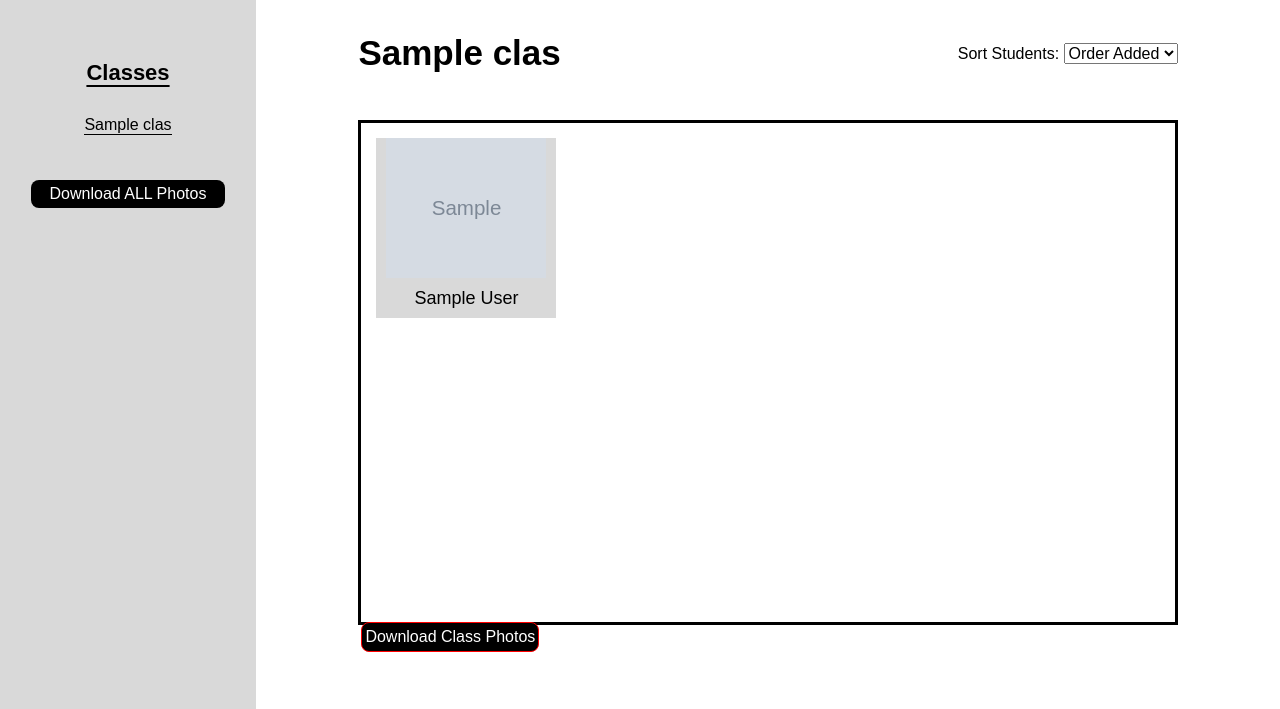
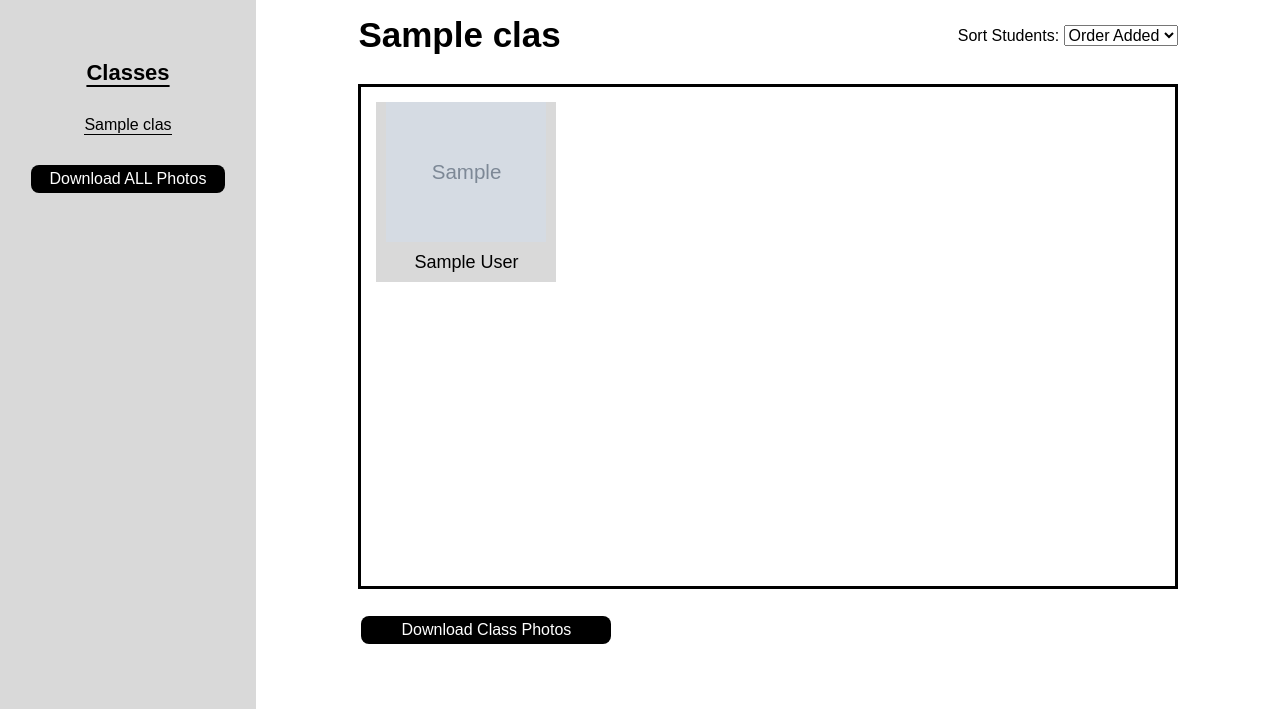
Before and after one commit to geuresti/Photom, a Django app: page / in a window 1280 px wide; the page is wider, and only the part inside the window is pictured. Shown: the part 110-819 px from the top of that part. Run offline with Django 4.2, Linux system fonts and the light colour scheme; a user stored in the database is signed in; tables that the repository leaves empty hold one stand-in row (values such as "Sample post"); grey boxes marked "Sample" are stand-in pictures; some libraries are stand-ins or nearby versions.

Commit message:
fixed button stylings on index page. testing bugfixes for csv upload.

```diff
--- a/photomanager/photom/static/photom/index.css
+++ b/photomanager/photom/static/photom/index.css
@@ -56,7 +56,7 @@
   max-height: 800px;
   margin: auto;
   display: grid;
-  grid-template-rows: 15% 75%;
+  grid-template-rows: 10% 75%;
 }
 
 #class-display-wrapper {
@@ -122,7 +122,7 @@
   width: 90%;
 
   max-width: 250px;
-  min-width: 150px;
+  min-width: 180px;
 
   border: none;
   border-radius: 8px;
@@ -135,10 +135,10 @@
 
 .class-button {
   display: none;
-  position: absolute;
+  position: relative;
   width: fit-content;
-
-  border: 1px solid red;
+  top: 30px;
+  min-width: 250px;
 }
 
 .download-button:hover {
@@ -148,8 +148,8 @@
   border: 1px solid black;
 }
 
-#dap-button-wrapper {
-  padding-top: 30px;
+.dp-button-wrapper {
+  padding-top: 15px;
 }
 
 /**************** RESPONSIVE STYLINGS ****************/
--- a/photomanager/photom/templates/photom/index.html
+++ b/photomanager/photom/templates/photom/index.html
@@ -21,7 +21,7 @@
                 {% endfor %}
             </ul>
 
-            <div id="dap-button-wrapper">
+            <div class="dp-button-wrapper">
                 <button type="button" id="download-all-photos" class="download-button" onclick="location.href='{% url 'download_school_photos' school.pk %}'"> Download ALL Photos </button>
             </div>
 
@@ -53,8 +53,6 @@
                     {% endfor %}
                 </div>
 
-               <!--<div class="download-photos-wrapper">-->
-
                 <button type="button" id="download-photos-{{class.pk}}" class="download-button class-button" onclick="location.href='{% url 'download_class_photos' class.pk %}'"> Download Class Photos </button>
 
                 {% endfor %}
--- a/photomanager/photom/views/views.py
+++ b/photomanager/photom/views/views.py
@@ -30,7 +30,6 @@ def get_school_photos(pk):
 
     return photos
 
-# Great Hearts Invictus is 13
 def download_school_photos(request, pk):
     school_name = SchoolAccount.objects.get(pk=pk).school_name
 
@@ -180,24 +179,6 @@ def reset_notifications(request):
         notif.save()
 
     return HttpResponseRedirect(reverse("index"))
-
-# Already a view with the same name
-"""
-@login_required
-def account_settings(request):
-    school = SchoolAccount.objects.get(user=request.user)
-    notifications = Notification.objects.filter(school=school, hidden=False)
-    account_form = AccountForm()
-
-    context = {
-        "school":school,
-        "notifications":notifications,
-        "account_form":account_form
-    }
-
-    return render(request, "photom/account_settings.html", context)
-
-"""
 
 @login_required
 def about(request):
--- a/photomanager/photomanager/settings.py
+++ b/photomanager/photomanager/settings.py
@@ -80,7 +80,6 @@ DATABASES = {
     }
 }
 
-# Might be redundant
 FILE_UPLOAD_HANDLERS = [
     "django.core.files.uploadhandler.MemoryFileUploadHandler",
     "django.core.files.uploadhandler.TemporaryFileUploadHandler",
```
Also changed, not shown: photomanager/photom/static/photom/index.js (+3 -7 lines), photomanager/photom/views/views_students.py (+19 -6 lines).
